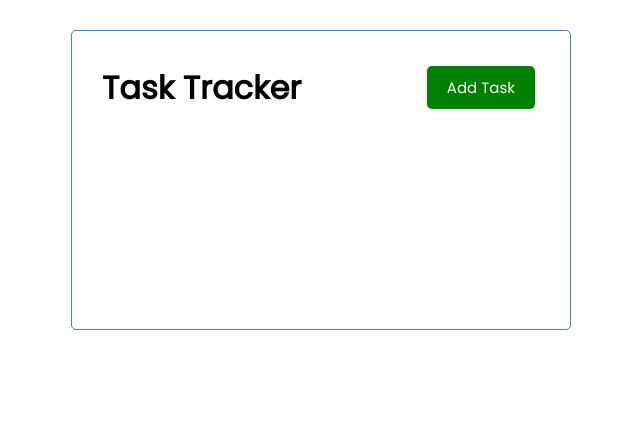
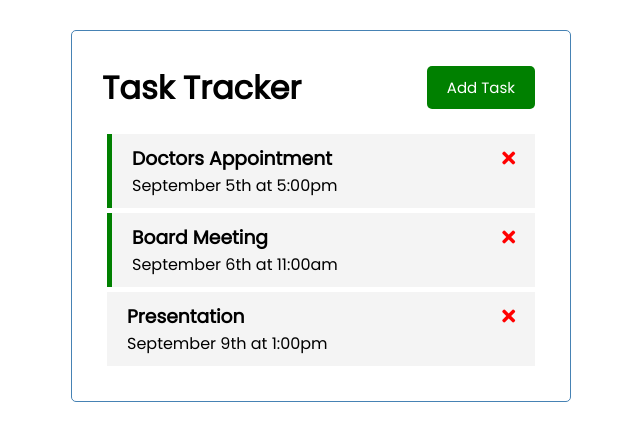
Before and after one commit to Liam-Simpson98/task-tracker-vue, a Vue app: page / in a window 1280 px wide. Shown: the top 440 px of the page, without its empty margins (319-959 px from the left). Built offline with nearby package versions, Linux system fonts and the light colour scheme.

Commit message:
Added Components and Styling

```diff
--- a/public/index.html
+++ b/public/index.html
@@ -1,17 +1,26 @@
 <!DOCTYPE html>
 <html lang="">
+
 <head>
   <meta charset="utf-8">
   <meta http-equiv="X-UA-Compatible" content="IE=edge">
   <meta name="viewport" content="width=device-width,initial-scale=1.0">
   <link rel="icon" href="<%= BASE_URL %>favicon.ico">
-    <title><%= htmlWebpackPlugin.options.title %></title>
+  <link rel="stylesheet" href="https://cdnjs.cloudflare.com/ajax/libs/font-awesome/5.15.4/css/all.min.css"
+    integrity="sha512-1ycn6IcaQQ40/MKBW2W4Rhis/DbILU74C1vSrLJxCq57o941Ym01SwNsOMqvEBFlcgUa6xLiPY/NS5R+E6ztJQ=="
+    crossorigin="anonymous" referrerpolicy="no-referrer" />
+  <title>
+    <%= htmlWebpackPlugin.options.title %>
+  </title>
 </head>
+
 <body>
   <noscript>
-      <strong>We're sorry but <%= htmlWebpackPlugin.options.title %> doesn't work properly without JavaScript enabled. Please enable it to continue.</strong>
+    <strong>We're sorry but <%= htmlWebpackPlugin.options.title %> doesn't work properly without JavaScript enabled.
+        Please enable it to continue.</strong>
   </noscript>
   <div id="app"></div>
   <!-- built files will be auto injected -->
 </body>
+
 </html>
--- a/src/App.vue
+++ b/src/App.vue
@@ -1,16 +1,46 @@
 <template>
   <div class="container">
     <Header title="Task Tracker" />
+    <Tasks :tasks="tasks" />
   </div>
 </template>
 
 <script>
 import Header from "./components/Header";
+import Tasks from "./components/Tasks";
 
 export default {
   name: "App",
   components: {
     Header,
+    Tasks,
+  },
+  data() {
+    return {
+      tasks: [],
+    };
+  },
+  created() {
+    this.tasks = [
+      {
+        id: 1,
+        text: "Doctors Appointment",
+        day: "September 5th at 5:00pm",
+        reminder: true,
+      },
+      {
+        id: 2,
+        text: "Board Meeting",
+        day: "September 6th at 11:00am",
+        reminder: true,
+      },
+      {
+        id: 3,
+        text: "Presentation",
+        day: "September 9th at 1:00pm",
+        reminder: false,
+      },
+    ];
   },
 };
 </script>
--- a/src/components/Button.vue
+++ b/src/components/Button.vue
@@ -1,5 +1,7 @@
 <template>
-  <button :style="{ background: color }" class="btn">{{ text }}</button>
+  <button @click="onClick()" :style="{ background: color }" class="btn">
+    {{ text }}
+  </button>
 </template>
 
 <script>
@@ -9,6 +11,12 @@ export default {
     text: String,
     color: String,
   },
+
+  methods: {
+    onClick() {
+      console.log("click");
+    },
+  },
 };
 </script>
 
--- /dev/null
+++ b/src/components/Task.vue
@@ -0,0 +1,39 @@
+<template>
+  <div :class="[task.reminder ? 'reminder' : '', 'task']">
+    <h3>
+      {{ task.text }}
+      <i class="fas fa-times"></i>
+    </h3>
+    <p>{{ task.day }}</p>
+  </div>
+</template>
+
+<script>
+export default {
+  name: "Task",
+  props: {
+    task: Object,
+  },
+};
+</script>
+
+<style scoped>
+.fas {
+  color: red;
+}
+.task {
+  background: #f4f4f4;
+  margin: 5px;
+  padding: 10px 20px;
+  cursor: pointer;
+}
+.task.reminder {
+  border-left: 5px solid green;
+}
+
+.task h3 {
+  display: flex;
+  align-items: center;
+  justify-content: space-between;
+}
+</style>
--- /dev/null
+++ b/src/components/Tasks.vue
@@ -0,0 +1,22 @@
+<template>
+  <div :key="task.id" v-for="task in tasks">
+    <Task :task="task" />
+  </div>
+</template>
+
+<script>
+import Task from "./Task";
+
+export default {
+  name: "Tasks",
+  props: {
+    tasks: Array,
+  },
+  components: {
+    Task,
+  },
+};
+</script>
+
+<style scoped>
+</style>
```
Lines whose indentation alone changed are shown as unchanged.
